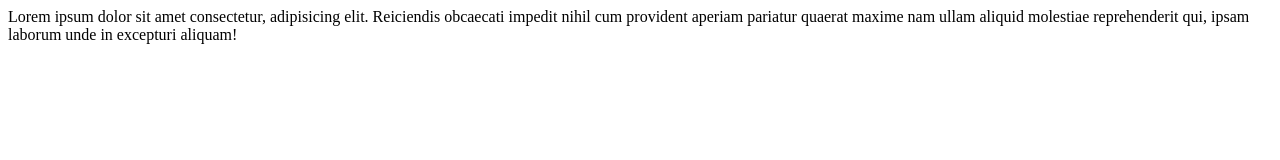
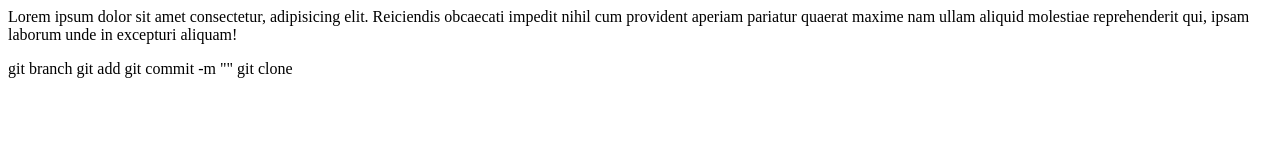
Before and after one commit to Art0riasss/my_site, a plain HTML site: page index.html in a window 1280 px wide. Drawn offline with Linux system fonts and the light colour scheme.

Commit message:
add terminal commands

```diff
--- a/index.html
+++ b/index.html
@@ -10,6 +10,12 @@
 <body>
     Lorem ipsum dolor sit amet consectetur, adipisicing elit. Reiciendis obcaecati impedit nihil cum provident aperiam
     pariatur quaerat maxime nam ullam aliquid molestiae reprehenderit qui, ipsam laborum unde in excepturi aliquam!
+    <p>
+        git branch
+        git add
+        git commit -m ""
+        git clone
+    </p>
 </body>
 
 </html>
```
